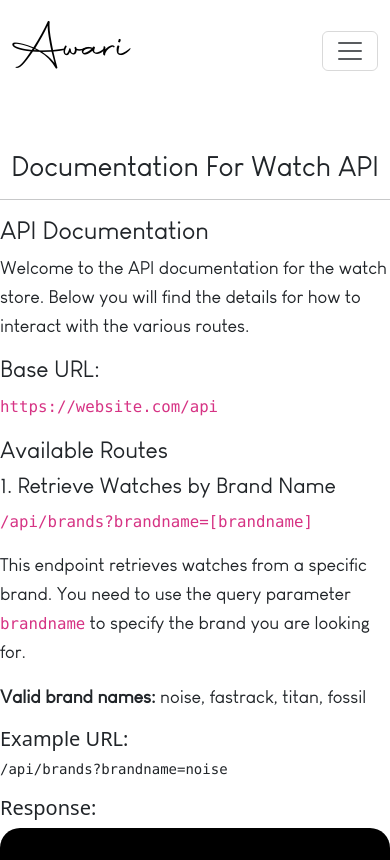
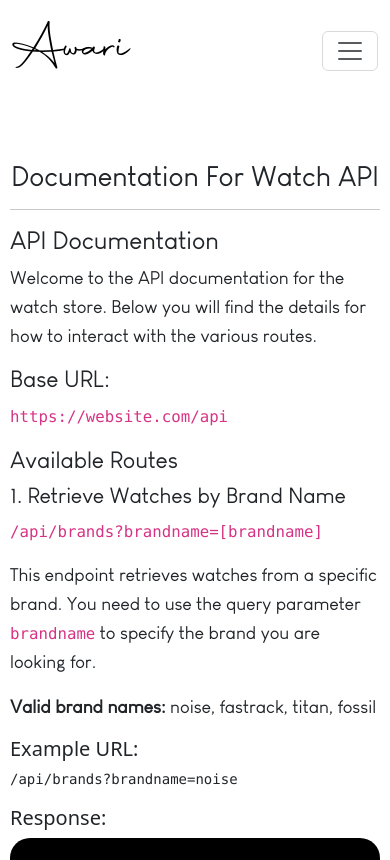
Before and after one commit to Shashiawari/Watch-api, a Next.js app: page / in a window 390 px wide. Shown: the top 860 px of the page. Built offline with nearby package versions, Linux system fonts and the light colour scheme.

Commit message:
css update

```diff
--- a/app/globals.css
+++ b/app/globals.css
@@ -12,41 +12,44 @@
   font-family: autog;
   src: url(./fonts/Autography.otf);
 }
-.navbar-brand{
+.navbar-brand {
   font-family: autog;
   font-size: 50px !important;
   color: black;
 }
-.col{
+.col {
   color: white !important;
 }
 .navbar {
-/* Ensure default color is visible */
+  /* Ensure default color is visible */
   transition: background-color 0.3s ease; /* Smooth transition for background color change */
 }
 
-.navbar-scrolled {
-  background-color: #000000a8;
- backdrop-filter: blur(2px);/* Change to your desired background color */
-}
-.nav-link{
-  color: black ;
-  font-family: clashb;
-  text-transform: uppercase;
-  transition: text-decoration 0.3s ease;
-}
-.nav-link:hover{
-  text-decoration: underline;
-  text-underline-offset: 10px;
-}
 .navbar-nav{
   background-color: rgba(0, 0, 0, 0.601);
   backdrop-filter: blur(3px);
   padding: 10px;
   border-radius: 20px;
 }
-
-h1,p,h2,h3,h4{
+.navbar-scrolled {
+  background-color: #000000a8;
+  backdrop-filter: blur(2px); /* Change to your desired background color */
+}
+.nav-link {
+  color: black;
+  font-family: clashb;
+  text-transform: uppercase;
+  transition: text-decoration 0.3s ease;
+}
+.nav-link:hover {
+  text-decoration: underline;
+  text-underline-offset: 10px;
+}
+h1,
+p,
+h2,
+h3,
+h4 {
   font-family: clashl;
 }
 /* globals.css */
@@ -78,16 +81,11 @@ p {
   margin-bottom: 1rem;
 }
 
-.response{
+.response {
   background-color: rgb(0, 0, 0);
   padding: 15px;
   color: rgb(60, 239, 6);
   border-radius: 20px;
-}
-
-.dat{
-  margin-top:150px;
-  padding: 20px;
 }
 
 /* From Uiverse.io by Yaya12085 */
@@ -106,8 +104,9 @@ p {
   gap: 0.75rem;
   border: none;
   cursor: pointer;
-  box-shadow: 0 4px 6px -1px rgba(0, 0, 0, 0.1), 0 2px 4px -1px rgba(0, 0, 0, 0.06);
-  transition: .6s ease;
+  box-shadow: 0 4px 6px -1px rgba(0, 0, 0, 0.1),
+    0 2px 4px -1px rgba(0, 0, 0, 0.06);
+  transition: 0.6s ease;
   text-decoration: none !important;
 }
 
@@ -119,17 +118,20 @@ p {
   box-shadow: none;
 }
 
-.price{
+.price {
   height: 100vh;
   display: flex;
   justify-content: center;
   align-items: center;
   flex-direction: column;
-
+}
+.dat{
+  margin-top: 150px;
+  padding: 20px;
 }
 
-@media only screen and (max-width: 600px) {
+@media only screen and (max-width: 1000px) {
   .dat {
-    padding: 0 !important;
+    padding: 10px !important;
   }
 }
```
